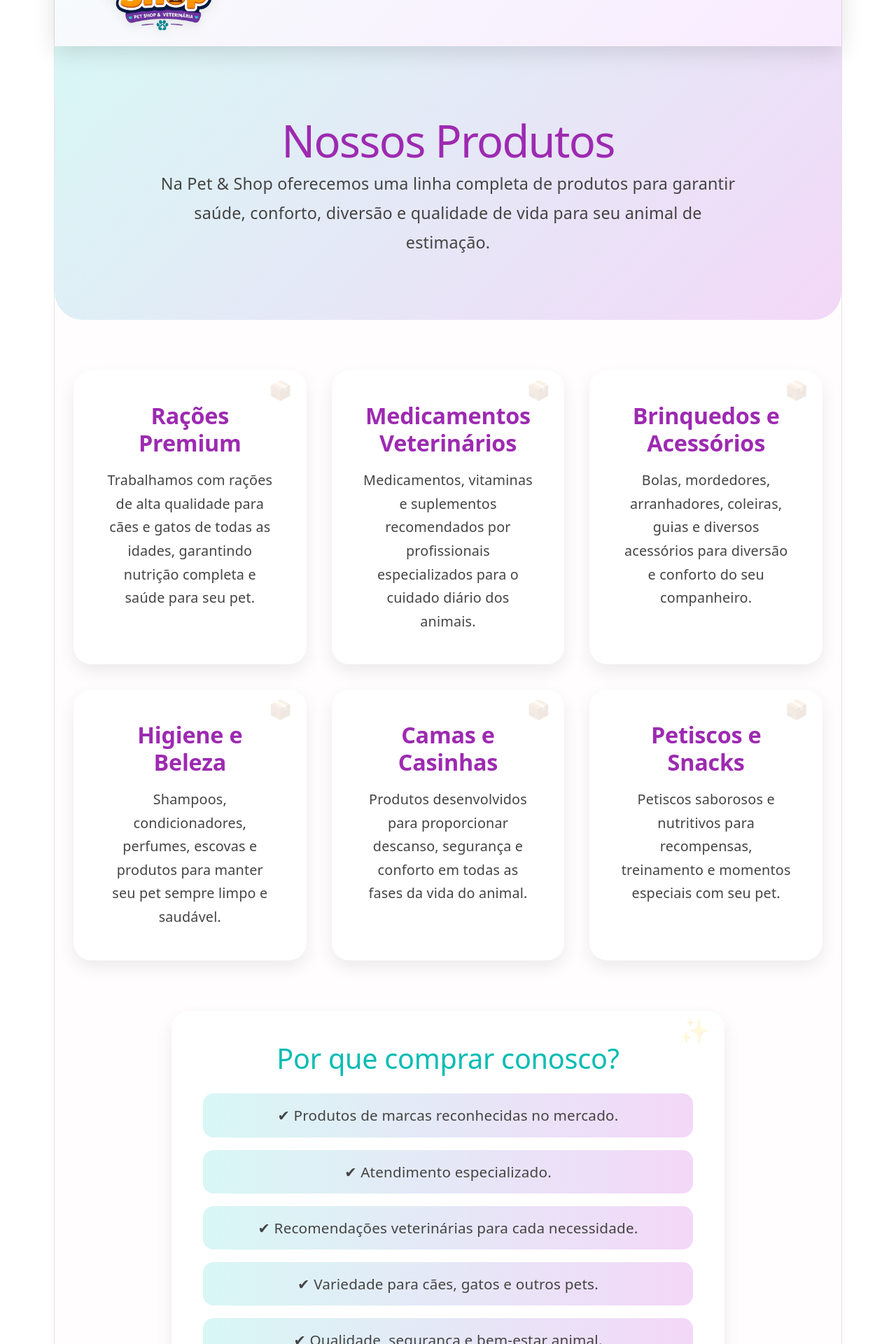
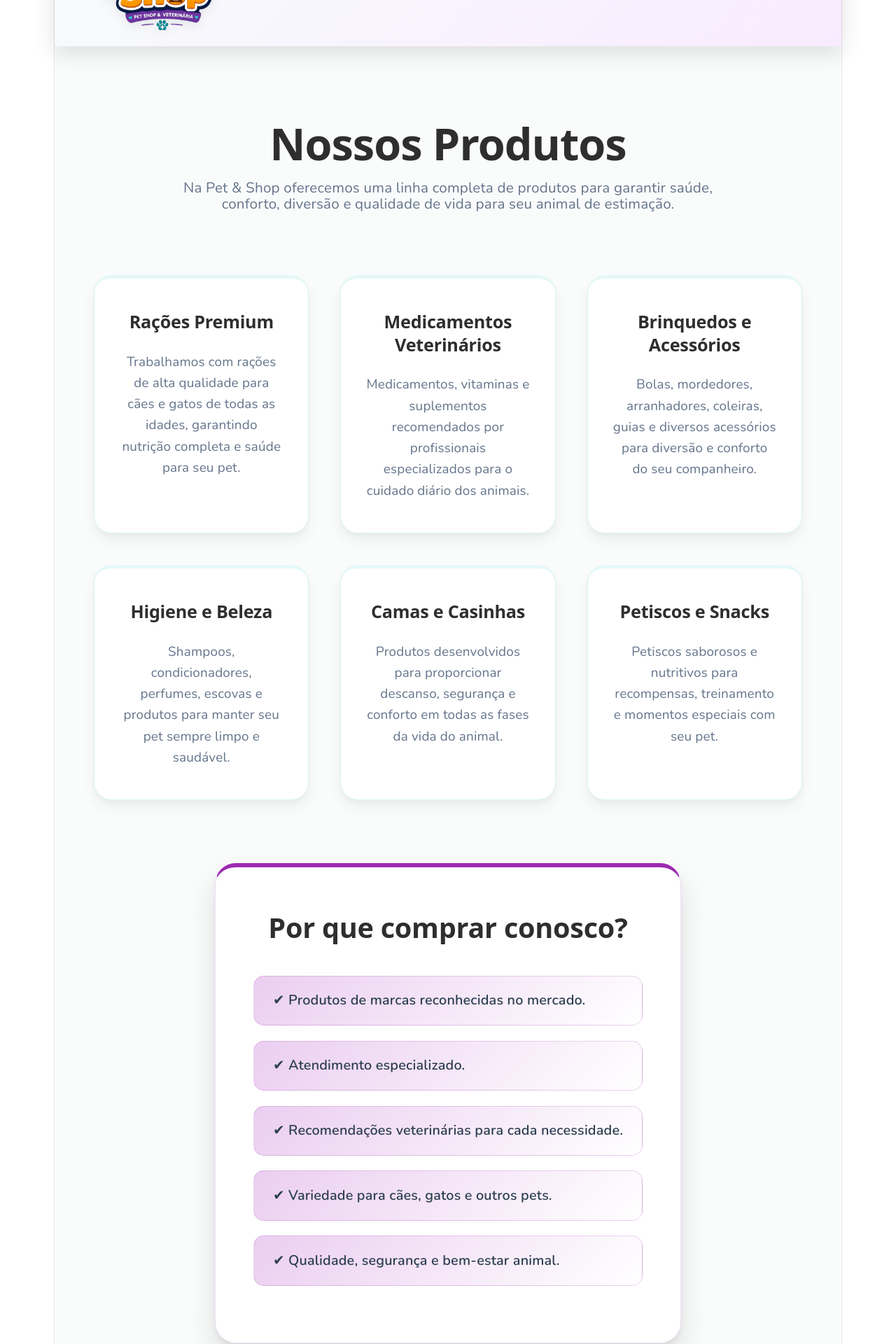
Before and after one commit to AlvaroCoe/DS-96231-DUPLA, a React (Vite) app in the folder projeto-git-dupla/: page /produtos in a window 1280 px wide. Shown: the part 160-2080 px from the top of the page at 70% size. Built offline with nearby package versions, Linux system fonts and the light colour scheme.

Commit message:
Adição do CSS de Produtos.

```diff
--- a/projeto-git-dupla/src/pages/Produtos/style.css
+++ b/projeto-git-dupla/src/pages/Produtos/style.css
@@ -1,130 +1,178 @@
+/* ==========================================================================
+   Produtos - Layout Geral
+   Mantém a mesma base da página Home para consistência visual
+   ========================================================================== */
 .produtos {
-  background: #fffdfd;
-  min-height: 100vh;
-  padding-bottom: 4rem;
-  color: #444;
+  font-family: 'Nunito', sans-serif;
+  background-color: #fafcfc;
+  min-height: calc(100vh - 100px);
+  display: flex;
+  flex-direction: column;
+  gap: 5rem; /* Respiro entre as seções */
+  padding: 4rem 5%;
 }
 
-/* BANNER PRODUTOS */
+/* ==========================================================================
+   Banner de Produtos (Hero Section)
+   ========================================================================== */
 .banner-produtos {
-  background: linear-gradient(135deg, #d8f7f5, #f3d8f8);
   text-align: center;
-  padding: 5rem 2rem;
-  border-radius: 0 0 40px 40px;
+  max-width: 800px;
+  margin: 0 auto;
 }
 
 .banner-produtos h1 {
-  font-size: 3.5rem;
-  color: #9d2ab1;
-  margin-bottom: 1.5rem;
+  font-size: clamp(2.5rem, 5vw, 3.5rem);
+  font-weight: 800;
+  color: #2e2e2e; /* Destaque com a cor principal da marca */
+  margin-bottom: 1rem;
+  line-height: 1.1;
+  letter-spacing: -1px;
 }
 
 .banner-produtos p {
-  max-width: 850px;
-  margin: auto;
-  font-size: 1.3rem;
+  font-size: 1.15rem;
+  color: var(--color-text-muted);
   line-height: 1.8;
+  line-height: 1.1;
 }
 
-/* GRID DE LISTA DE PRODUTOS */
+/* ==========================================================================
+   Lista de Produtos (Grid System)
+   ========================================================================== */
 .lista-produtos {
   display: grid;
+  /* Cria colunas responsivas automáticas: mínimo de 300px, expandindo para preencher o espaço */
   grid-template-columns: repeat(auto-fit, minmax(300px, 1fr));
-  gap: 2rem;
-  max-width: 1100px;
-  margin: 4rem auto;
-  padding: 0 1.5rem;
+  gap: 2.5rem;
+  max-width: 1200px;
+  margin: 0 auto;
+  width: 100%;
 }
 
-/* CARD DE CADA PRODUTO */
+/* ==========================================================================
+   Cards de Produtos
+   ========================================================================== */
 .card-produto {
-  background: white;
-  padding: 2.5rem;
+  background-color: var(--color-bg-white);
+  padding: 2.5rem 2rem;
   border-radius: 25px;
-  box-shadow: 0 10px 25px rgba(0, 0, 0, 0.08);
-  transition: 0.3s ease;
-  position: relative;
+
+  /* Borda sutil e sombra dupla baseada no seu padrão da Home */
+  border: 1px solid rgba(0, 188, 179, 0.15);
+  box-shadow: 0 4px 6px rgba(0, 0, 0, 0.03), 0 10px 20px rgba(0, 0, 0, 0.05);
+
+  transition: var(--transition-smooth);
+  display: flex;
+  flex-direction: column;
+  gap: 1rem;
+
+  /* Um detalhe visual: uma linha colorida no topo do card */
+  border-top: 5px solid var(--color-green-light);
 }
 
-.card-produto::before {
-  content: "📦";
-  position: absolute;
-  top: 15px;
-  right: 20px;
-  font-size: 1.5rem;
-  opacity: 0.15;
-}
-
+/* Efeito de Hover interativo nos cards */
 .card-produto:hover {
-  transform: translateY(-6px);
-  box-shadow: 0 15px 35px rgba(157, 42, 177, 0.15);
+  transform: translateY(-8px); /* Card "levanta" ao passar o mouse */
+  border-color: var(--color-green-main);
+  border-top: 5px solid var(--color-green-main);
+  box-shadow: 0 12px 30px rgba(0, 188, 179, 0.15);
 }
 
 .card-produto h2 {
-  font-size: 1.8rem;
-  font-weight: 700;
-  margin-bottom: 1rem;
-  color: #9d2ab1;
+  font-size: 1.4rem;
+  color: #2e2e2e;
+  font-weight: 800;
+  line-height: 1.3;
 }
 
 .card-produto p {
-  font-size: 1.1rem;
-  line-height: 1.7;
+  font-size: 1.05rem;
+  color: var(--color-text-muted);
+  line-height: 1.6;
 }
 
-/* SEÇÃO DIFERENCIAIS */
+/* ==========================================================================
+   Seção Diferenciais (Inspirada no "Benefícios" da Home)
+   ========================================================================== */
 .diferenciais {
-  background: white;
-  max-width: 700px;
-  margin: 4rem auto;
-  padding: 2.5rem;
-  border-radius: 25px;
-  box-shadow: 0 10px 25px rgba(0, 0, 0, 0.08);
-  position: relative;
-}
+  background-color: var(--color-bg-white);
+  max-width: 800px;
+  margin: 0 auto;
+  padding: 3.5rem 3rem;
+  border-radius: 30px;
 
-.diferenciais::before {
-  content: "✨";
-  position: absolute;
-  top: 15px;
-  right: 20px;
-  font-size: 2rem;
-  opacity: 0.15;
+  /* Aplicando o mesmo conceito de borda e sombra da Home */
+  border: 1px solid rgba(157, 42, 177, 0.15);
+  box-shadow: 0 4px 6px rgba(0, 0, 0, 0.05), 0 20px 40px rgba(0, 0, 0, 0.12);
+  border-top: 6px solid var(--color-purple-main); /* Destaque em roxo */
+
+  text-align: center;
 }
 
 .diferenciais h2 {
-  font-size: 2.2rem;
-  color: #00bcb3;
-  margin-bottom: 1.5rem;
-  text-align: center;
+  font-size: clamp(1.8rem, 4vw, 2.2rem);
+  color: #2e2e2e;
+  margin-bottom: 2.5rem;
+  font-weight: 800;
 }
 
 .diferenciais ul {
   list-style: none;
   padding: 0;
+  display: flex;
+  flex-direction: column;
+  gap: 1.2rem;
 }
 
 .diferenciais li {
-  background: linear-gradient(90deg, #d8f7f5, #f3d8f8);
-  padding: 1rem 1.3rem;
-  margin-bottom: 1rem;
+  /* Fundo degradê sutil puxando para o roxo */
+  background: linear-gradient(135deg, var(--color-purple-light) 0%, var(--color-bg-white) 100%);
+  border: 1px solid rgba(157, 42, 177, 0.2);
+
+  padding: 1.2rem 1.5rem;
   border-radius: 15px;
-  font-size: 1.15rem;
-  font-weight: 500;
-  transition: transform 0.3s ease;
+  font-size: 1.1rem;
+  font-weight: 600;
+  color: var(--color-text-dark);
+  text-align: left;
+  transition: var(--transition-smooth);
 }
 
 .diferenciais li:hover {
   transform: translateX(10px);
+  /* Ao passar o mouse, muda para a paleta verde */
+  background: linear-gradient(135deg, var(--color-green-light) 0%, var(--color-bg-white) 100%);
+  border-color: rgba(0, 188, 179, 0.3);
 }
 
-/* RESPONSIVO PRODUTOS */
-@media (max-width: 768px) {
-  .banner-produtos h1 { font-size: 2.5rem; }
-  .banner-produtos p { font-size: 1.1rem; }
-  .lista-produtos { margin: 2rem auto; gap: 1.5rem; }
-  .card-produto { padding: 1.8rem; }
-  .card-produto h2 { font-size: 1.5rem; }
-  .diferenciais { margin: 2rem 1rem; padding: 1.8rem; }
-  .diferenciais h2 { font-size: 1.8rem; }
+/* ==========================================================================
+   Responsividade Mobile (Até 650px)
+   ========================================================================== */
+@media (max-width: 650px) {
+  .produtos {
+    padding: 3rem 5%;
+    gap: 4rem;
+  }
+
+  .banner-produtos h1 {
+    font-size: 2.2rem;
+  }
+
+  .lista-produtos {
+    gap: 1.5rem;
+  }
+
+  .card-produto {
+    padding: 2rem 1.5rem;
+  }
+
+  .diferenciais {
+    padding: 2.5rem 1.5rem;
+  }
+
+  .diferenciais li {
+    font-size: 1rem;
+    padding: 1rem;
+  }
 }
```
